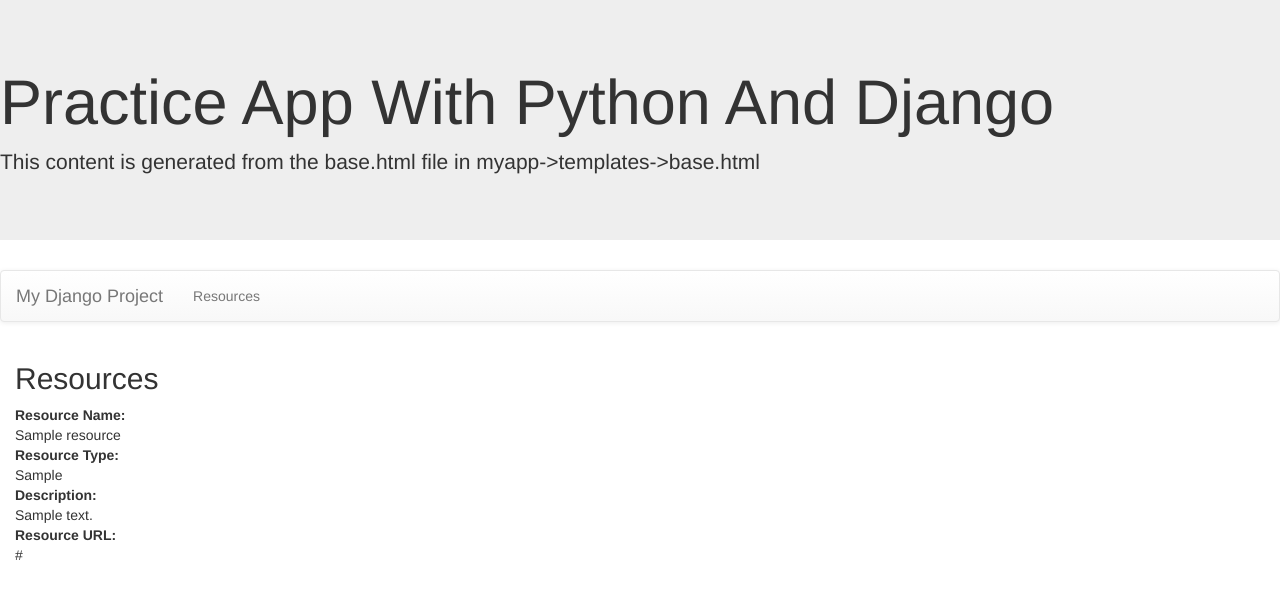
After one commit to Ksynlsn/MyDjangoProject, a Django app: page /myapp/getresource/ in a window 1280 px wide. The commit adds this page. Shown: the top 599 px of the page. Run offline with Django 4.2, Linux system fonts and the light colour scheme; tables that the repository leaves empty hold one stand-in row (values such as "Sample post"); some libraries are stand-ins or nearby versions.

Commit message:
Rescource View Commit (assignment 5)

```diff
--- a/myapp/models.py
+++ b/myapp/models.py
@@ -23,7 +23,7 @@ class MeetingMinutes(models.Model):
     minutes_text = models.TextField(null=True, blank=True)
 
     def __str__(self):
-        return self.meeting_id
+        return self.meeting
 
     class Meta:
         db_table='meeting_minutes'
--- a/myapp/templates/base.html
+++ b/myapp/templates/base.html
@@ -17,8 +17,7 @@
 <a class="navbar-brand" href="{% url 'index' %}">My Django Project</a>
 </div>
 <ul class="nav navbar-nav">
-<li>1234</li>
-<li>5678</li>
+<li><a href="{% url 'resources' %}">Resources</a></li>
 </ul>
 </div>
 </nav>
--- /dev/null
+++ b/myapp/templates/myapp/resources.html
@@ -0,0 +1,32 @@
+{% extends 'base.html' %}
+{% block content %}
+
+<h2>Resources</h2>
+
+    {% for r in resource_list %}
+    <dl>
+    <dt>Resource Name:</dt>
+    <dd>{{ r.resource_name }}</dd>
+
+    <dt>Resource Type:</dt>
+    <dd>{{ r.resource_type }}</dd>
+
+    <dt>Description:</dt>
+    <dd>{{ r.description }}</dd>
+
+    <dt>Resource URL:</dt>
+    <dd>{{ r.url }}</dd>
+    </dl>
+    {% endfor %}
+
+
+<!-- <h2>Resources</h2>
+<ul>
+    {% for r in resource_list %}
+        <li>{{ r.resource_name }}</li>
+        <li>{{ r.resource_type }}</li>
+        <li>{{ r.url }}</li>
+    {% endfor %}
+</ul> -->
+
+{% endblock %}
--- a/myapp/urls.py
+++ b/myapp/urls.py
@@ -3,4 +3,6 @@ from . import views
 
 urlpatterns = [
    path('', views.index, name='index'),
+   path('getresource/', views.getresource, name='resources'),
+
 ]
--- a/myapp/views.py
+++ b/myapp/views.py
@@ -1,5 +1,11 @@
 from django.shortcuts import render
+from .models import Meeting, MeetingMinutes, Resource, Event
 
 # Create your views here.
 def index(request):
     return render(request, 'myapp/index.html')
+
+
+def getresource(request):
+    resource_list=Resource.objects.all()
+    return render(request, 'myapp/resources.html', {'resource_list' : resource_list})
```
